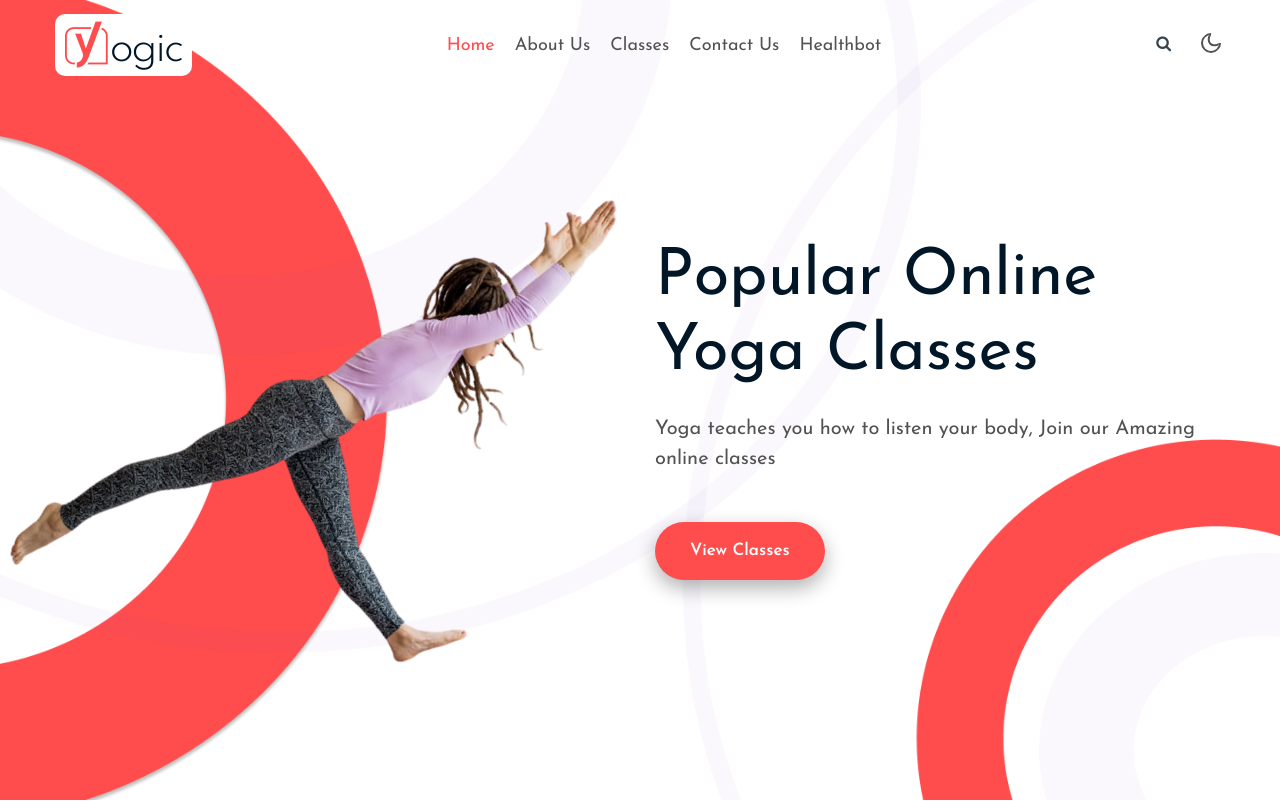
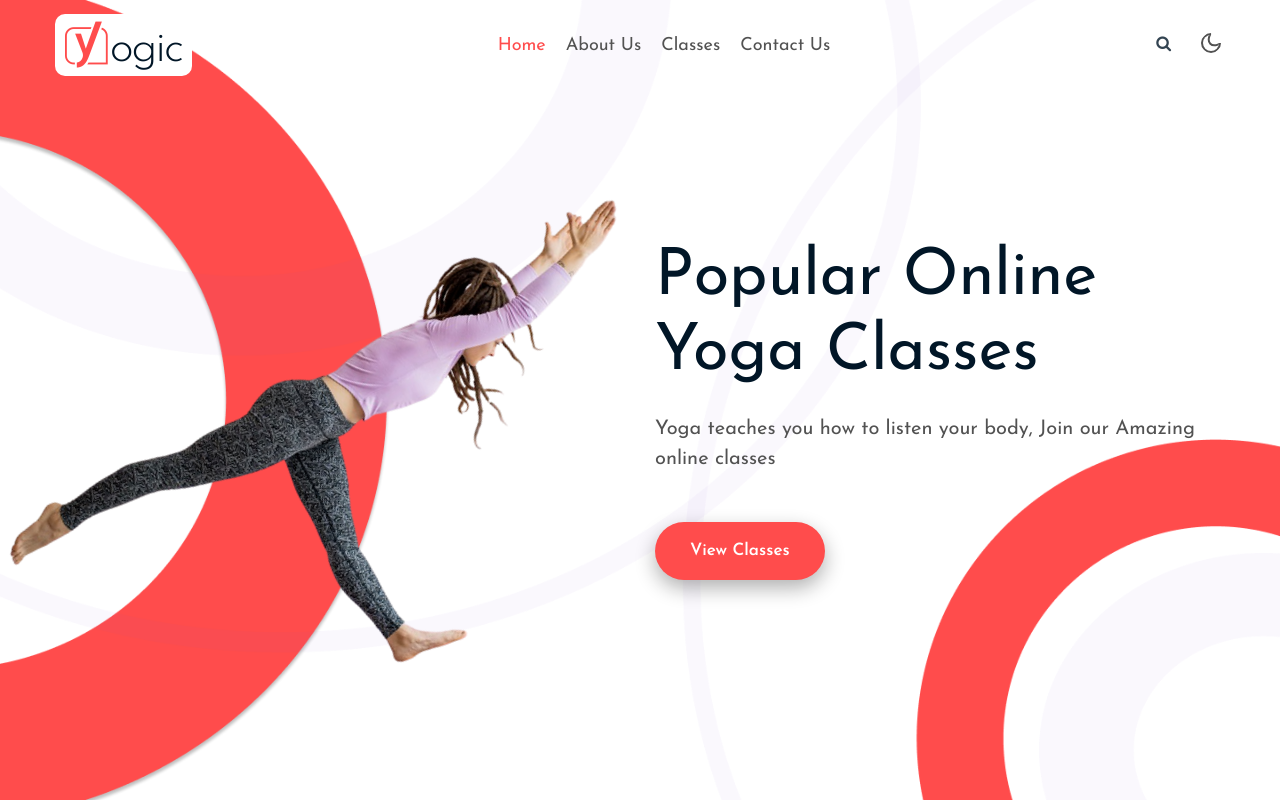
Before and after one commit to MadalaSravani/frtproject01, a plain HTML site: page index.html in a window 1280 px wide. Shown: the top 802 px of the page. Drawn offline with Linux system fonts and the light colour scheme.

Commit message:
Update index.html

```diff
--- a/index.html
+++ b/index.html
@@ -50,9 +50,6 @@
                         </li>
                         <li class="nav-item">
                             <a class="nav-link" href="contact.html">Contact Us</a>
-                        </li>
-                        <li class="nav-item">
-                            <a class="nav-link" href="healthbot.html">Healthbot</a>
                         </li>
                     </ul>
                 </div>
```
